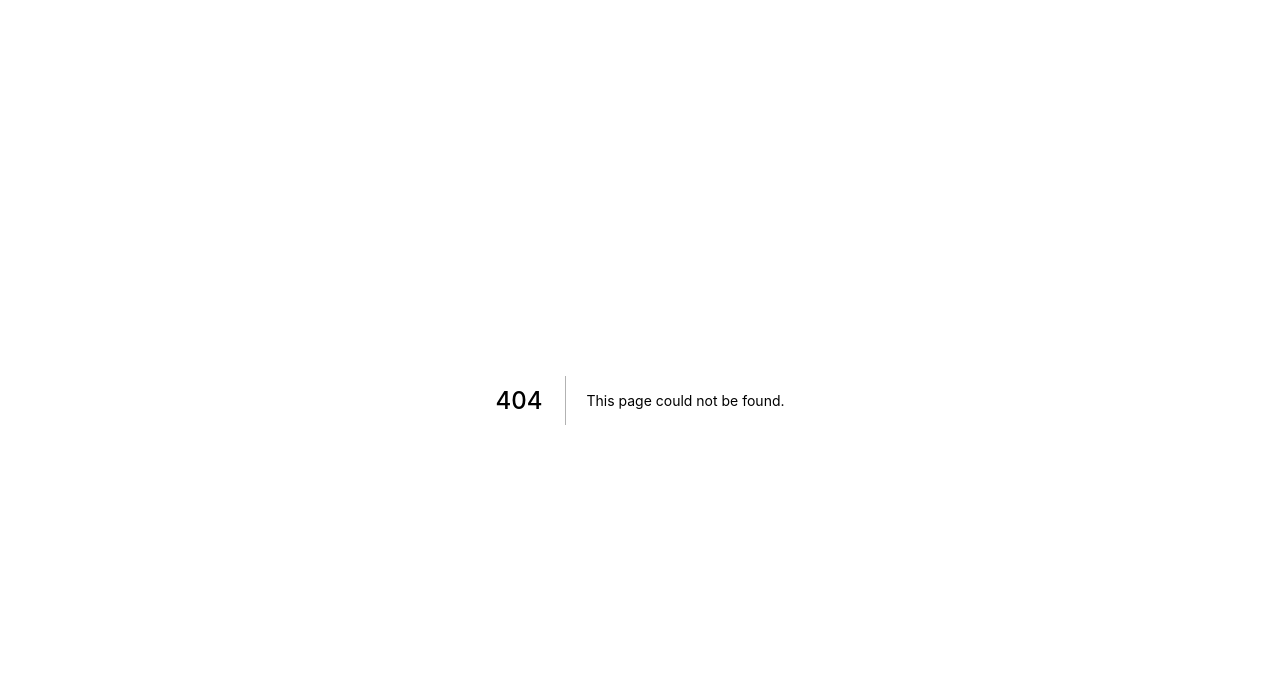
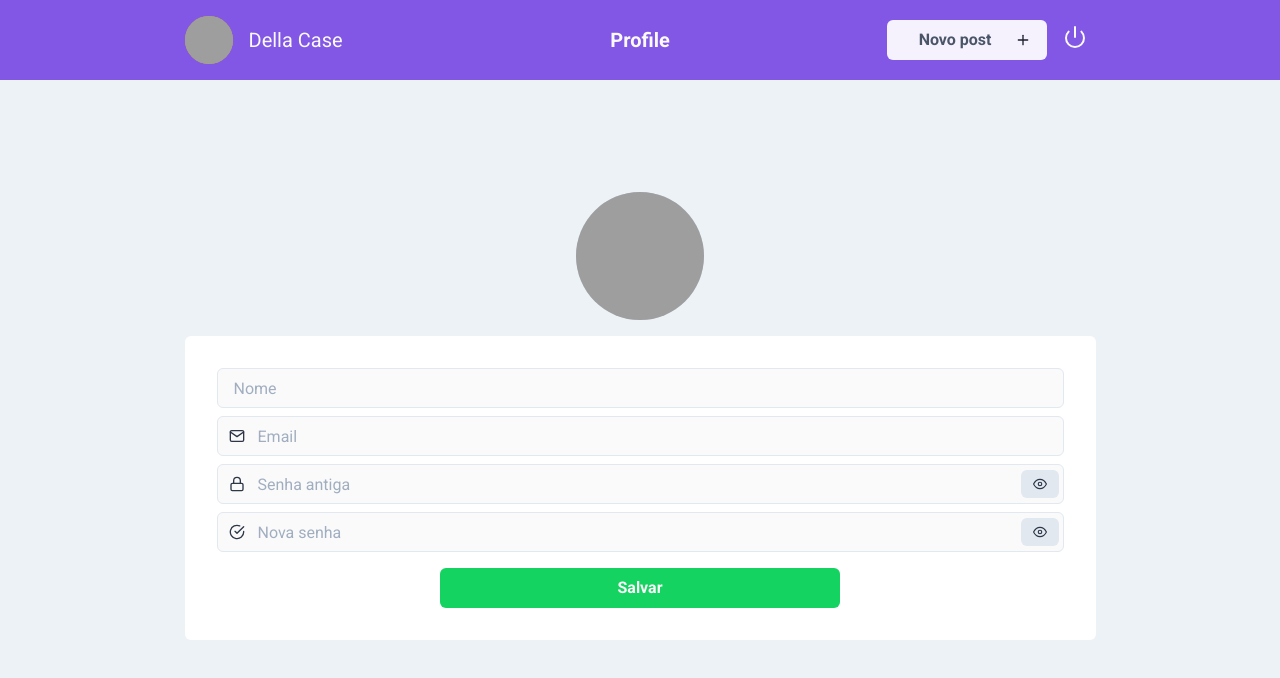
Before and after one commit to alan-dx/adopet-web, a Next.js app: page /profile/1 in a window 1280 px wide. Before the commit this address had no page. Shown: the top 678 px of the page. Built offline with nearby package versions, Linux system fonts and the light colour scheme; grey boxes are pictures that could not be loaded.

Commit message:
Profile page

```diff
--- a/src/components/FileUpload/components/UploadInput/index.tsx
+++ b/src/components/FileUpload/UploadInput.tsx
@@ -23,7 +23,7 @@ const UploadInput = ({
   const handleClick = () => inputRef.current?.click();
 
   return (
-    <InputGroup onClick={handleClick}>
+    <InputGroup onClick={handleClick} w="auto">
       <input
         type={'file'}
         multiple={multiple}
@@ -35,7 +35,7 @@ const UploadInput = ({
           inputRef.current = e;
         }}
       />
-      <>{children}</>
+      {children}
     </InputGroup>
   );
 };
--- a/src/components/FileUpload/index.tsx
+++ b/src/components/FileUpload/index.tsx
@@ -1,5 +1,6 @@
 import {
-  Box,
+  Flex,
+  Avatar,
   Stack,
   Button,
   FormControl,
@@ -15,13 +16,14 @@ import { FiUpload } from 'react-icons/fi';
 
 import { UseFormRegisterReturn } from 'react-hook-form';
 
-import { UploadInput } from './components/UploadInput';
+import { UploadInput } from './UploadInput';
 
 interface ImageUploadProps {
   register: UseFormRegisterReturn;
   control: Control;
   error?: FieldError;
   multiple?: boolean;
+  avatar?: string;
 }
 
 const ImageUpload = ({
@@ -29,6 +31,7 @@ const ImageUpload = ({
   control,
   error = null,
   multiple = false,
+  avatar,
 }: ImageUploadProps) => {
   const [previewImages, setPreviewImages] = useState<string[]>([]);
 
@@ -48,14 +51,16 @@ const ImageUpload = ({
 
   return (
     <FormControl isInvalid={!!error}>
-      <FormLabel color='gray.600' textAlign='center'>
+      {!avatar && (
+        <FormLabel color="gray.600" textAlign="center">
           {'Adicionar foto'}
         </FormLabel>
+      )}
 
-      {previewImages.length !== 0 && (
-        <Stack direction='row' overflow='scroll' spacing={4}>
+      {previewImages.length !== 0 && !avatar && (
+        <Stack direction="row" overflowX="scroll" spacing={4}>
           {previewImages?.map((image) => (
-            <AspectRatio key={image} ratio={4 / 3} flex={1} minWidth='xs'>
+            <AspectRatio key={image} ratio={4 / 3} flex={1} minWidth="xs">
               <Image src={image} borderRadius={8} />
             </AspectRatio>
           ))}
@@ -63,23 +68,32 @@ const ImageUpload = ({
       )}
 
       {!!error && (
-        <FormErrorMessage fontSize='x-small' color='red.400'>
+        <FormErrorMessage fontSize="x-small" color="red.400">
           {error.message}
         </FormErrorMessage>
       )}
 
-      <Box mt={[4, 8]}>
+      <Flex mt={[4, 8]} mb={4} justify="center">
         <UploadInput accept={'image/*'} multiple={multiple} register={register}>
+          {avatar ? (
+            <Avatar
+              bg="gray.300"
+              size="2xl"
+              src={previewImages[0] ?? avatar}
+              _hover={{ border: '2px solid #adadad', cursor: 'pointer' }}
+            />
+          ) : (
             <Button
-            bg='gray.300'
-            textColor='gray.600'
-            width='full'
+              bg="gray.300"
+              textColor="gray.600"
+              width="full"
               leftIcon={<Icon as={FiUpload} />}
             >
-            Upload
+              Adicionar
             </Button>
+          )}
         </UploadInput>
-      </Box>
+      </Flex>
     </FormControl>
   );
 };
--- a/src/components/Header/index.tsx
+++ b/src/components/Header/index.tsx
@@ -32,30 +32,30 @@ const Header = ({ title }: HeaderProps) => {
   });
 
   return (
-    <Box as='header' pos={['fixed', 'unset']} w='full' zIndex={10}>
-      <Flex bg='purple.500' justify='center'>
+    <Box as="header" pos={['fixed', 'unset']} w="full" top={0} zIndex={10}>
+      <Flex bg="purple.500" justify="center">
         <Grid
-          templateColumns='repeat(3, 1fr)'
-          w='full'
+          templateColumns="repeat(3, 1fr)"
+          w="full"
           maxW={975}
           py={4}
           px={8}
         >
-          <Flex align='center'>
+          <Flex align="center">
             <Avatar
-              size='md'
-              src='https://images.unsplash.com/photo-1510227272981-87123e259b17?ixlib=rb-0.3.5&q=80&fm=jpg&crop=faces&fit=crop&h=200&w=200&s=3759e09a5b9fbe53088b23c615b6312e'
-              name='Della Case'
+              size="md"
+              src="https://images.unsplash.com/photo-1510227272981-87123e259b17?ixlib=rb-0.3.5&q=80&fm=jpg&crop=faces&fit=crop&h=200&w=200&s=3759e09a5b9fbe53088b23c615b6312e"
+              name="Della Case"
             />
             {isDesktop && (
-              <Text fontSize='xl' color='gray.50' ml={4}>
+              <Text fontSize="xl" color="gray.50" ml={4}>
                 Della Case
               </Text>
             )}
           </Flex>
 
           <Center>
-            <Text fontSize='xl' fontWeight='bold' color='gray.50'>
+            <Text fontSize="xl" fontWeight="bold" color="gray.50">
               {title}
             </Text>
           </Center>
@@ -63,36 +63,36 @@ const Header = ({ title }: HeaderProps) => {
           <ButtonGroup
             size={isDesktop ? 'md' : 'sm'}
             spacing={2}
-            my='auto'
-            ml='auto'
+            my="auto"
+            ml="auto"
           >
             {isDesktop ? (
               <Button
-                variant='solid'
-                bg='whiteAlpha.900'
+                variant="solid"
+                bg="whiteAlpha.900"
                 _hover={{ bg: 'whiteAlpha.700' }}
                 rightIcon={<FiPlus />}
                 onClick={() => onOpen()}
               >
-                <Text px={4} color='gray.600'>
+                <Text px={4} color="gray.600">
                   Novo post
                 </Text>
               </Button>
             ) : (
               <Button
-                variant='unstyled'
+                variant="unstyled"
                 _hover={{ bg: 'purple.400' }}
                 onClick={() => onOpen()}
               >
-                <Icon as={FiPlus} boxSize={6} color='gray.50' />
+                <Icon as={FiPlus} boxSize={6} color="gray.50" />
               </Button>
             )}
             <Button
               onClick={signOutByContext}
-              variant='unstyled'
+              variant="unstyled"
               _hover={{ bg: 'purple.400' }}
             >
-              <Icon as={FiPower} boxSize={6} color='gray.50' />
+              <Icon as={FiPower} boxSize={6} color="gray.50" />
             </Button>
           </ButtonGroup>
         </Grid>
--- a/src/components/Modal/NewPost/index.tsx
+++ b/src/components/Modal/NewPost/index.tsx
@@ -22,12 +22,12 @@ const ModalNewPost = ({ isOpen, onClose }: ModalNewPostProps) => {
   return (
     <Modal isOpen={isOpen} onClose={handleCloseModal} isCentered>
       <ModalOverlay />
-      <ModalContent bgColor='purple.500'>
-        <ModalHeader color='gray.50' fontSize='xl'>
+      <ModalContent bgColor="purple.500">
+        <ModalHeader color="gray.50" fontSize="xl">
           Novo post
         </ModalHeader>
 
-        <ModalCloseButton color='gray.50' />
+        <ModalCloseButton color="gray.50" />
 
         <ModalBody>
           <NewPost closeModal={handleCloseModal} />
--- /dev/null
+++ b/src/pages/profile/[id].tsx
@@ -0,0 +1,128 @@
+import { Flex, Box, Stack } from '@chakra-ui/react';
+import { useForm, SubmitHandler } from 'react-hook-form';
+import Head from 'next/head';
+import * as yup from 'yup';
+
+import { Header } from '../../components/Header';
+import { Input } from '../../components/Input';
+import { ActionButton } from '../../components/ActionButton';
+
+import { ImageUpload } from '../../components/FileUpload';
+import { FiCheckCircle, FiLock, FiMail } from 'react-icons/fi';
+import { yupResolver } from '@hookform/resolvers/yup';
+
+type NewPostData = {
+  image: FileList;
+  nome: string;
+  email: string;
+  oldPassword: string;
+  newPassword: string;
+};
+
+const profileFormSchema = yup.object().shape({
+  name: yup.string(),
+  email: yup.string().email('E-mail inválido'),
+  oldPassword: yup
+    .string()
+    .required('Digite sua senha')
+    .min(6, 'Ao mínimo 6 caracteres'),
+  newPassword: yup.string(),
+});
+
+function Profile() {
+  const {
+    register,
+    handleSubmit,
+    formState: { errors, isSubmitting },
+    control,
+  } = useForm({ resolver: yupResolver(profileFormSchema) });
+
+  const handleProfileUpdate: SubmitHandler<NewPostData> = async (
+    values,
+    event
+  ) => {
+    console.log(values);
+  };
+
+  return (
+    <>
+      <Head>
+        <title>Profile | AdoPet</title>
+      </Head>
+
+      <Header title="Profile" />
+
+      <Flex
+        as="form"
+        w="full"
+        maxW={975}
+        direction="column"
+        align="center"
+        px={[4, 8]}
+        py={[8, 4]}
+        mt={[32, 16]}
+        mx="auto"
+        onSubmit={handleSubmit(handleProfileUpdate)}
+      >
+        <ImageUpload
+          multiple
+          control={control}
+          error={errors.image}
+          register={register('image')}
+          avatar="https://images.unsplash.com/photo-1510227272981-87123e259b17?ixlib=rb-0.3.5&q=80&fm=jpg&crop=faces&fit=crop&h=200&w=200&s=3759e09a5b9fbe53088b23c615b6312e"
+        />
+        <Flex
+          direction="column"
+          align="center"
+          p={[4, 8]}
+          bg="white"
+          mb={[4, 8]}
+          borderRadius="md"
+          w="full"
+        >
+          <Stack width="full" mb={4}>
+            <Input
+              placeholder="Nome"
+              name="nome"
+              type="text"
+              error={errors.nome}
+              {...register('nome')}
+            />
+            <Input
+              placeholder="Email"
+              name="email"
+              icon={FiMail}
+              type="email"
+              error={errors.email}
+              {...register('email')}
+            />
+            <Input
+              placeholder="Senha antiga"
+              name="oldPassword"
+              icon={FiLock}
+              type="password"
+              error={errors.oldPassword}
+              {...register('oldPassword')}
+            />
+            <Input
+              placeholder="Nova senha"
+              name="newPassword"
+              icon={FiCheckCircle}
+              type="password"
+              error={errors.newPassword}
+              {...register('newPassword')}
+            />
+          </Stack>
+
+          <Box maxW={400} w="full">
+            <ActionButton type="submit" isLoading={isSubmitting}>
+              Salvar
+            </ActionButton>
+          </Box>
+        </Flex>
+      </Flex>
+    </>
+  );
+}
+
+export default Profile;
--- a/src/styles/theme.ts
+++ b/src/styles/theme.ts
@@ -1,43 +1,53 @@
-import { extendTheme } from "@chakra-ui/react";
+import { extendTheme } from '@chakra-ui/react';
 
 export const theme = extendTheme({
   colors: {
     gray: {
-			"50": "#FAFAFA",
+      '50': '#FAFAFA',
     },
     green: {
-			"300": "#14D361",
+      '300': '#14D361',
     },
     purple: {
-			"200": "#9871F5",
-			"500": "#8257E5",
+      '200': '#9871F5',
+      '500': '#8257E5',
     },
   },
   textStyles: {
     h1: {
-			fontsize: ["2.5rem", "8xl"],
-			fontWeight: "bold",
-			color: "gray.50",
+      fontsize: ['2.5rem', '8xl'],
+      fontWeight: 'bold',
+      color: 'gray.50',
     },
     h2: {
-			fontSize: ["2xl", "1.5rem"],
-			fontWeight: "bold",
-			color: "gray.50",
+      fontSize: ['2xl', '1.5rem'],
+      fontWeight: 'bold',
+      color: 'gray.50',
     },
     p: {
-			fontSize: ["lg", "4xl"],
-			fontWeight: "normal",
-			color: "gray.50",
+      fontSize: ['lg', '4xl'],
+      fontWeight: 'normal',
+      color: 'gray.50',
     },
   },
   fonts: {
-		heading: "Roboto",
-		body: "Roboto",
+    heading: 'Roboto',
+    body: 'Roboto',
   },
   styles: {
     global: {
       body: {
-				background: "gray.100",
+        background: 'gray.100',
+      },
+      '::-webkit-scrollbar': {
+        width: '8px',
+        height: '8px',
+        borderRadius: '4px',
+        backgroundColor: 'rgba(0, 0, 0, 0.05)',
+      },
+      '::-webkit-scrollbar-thumb': {
+        backgroundColor: 'rgba(0, 0, 0, 0.150)',
+        borderRadius: '4px',
       },
     },
   },
```
Also changed, not shown: src/components/Card/index.tsx (+70 -30 lines), src/components/Donation/index.tsx (+16 -16 lines), src/pages/details/[id].tsx (added, +40 -0 lines), src/pages/feed/index.tsx (+20 -12 lines), src/pages/index.tsx (+25 -31 lines), src/components/UserTypeButton/index.tsx (renamed from src/components/UserTypeButton.tsx). Lines whose indentation alone changed are shown as unchanged.
